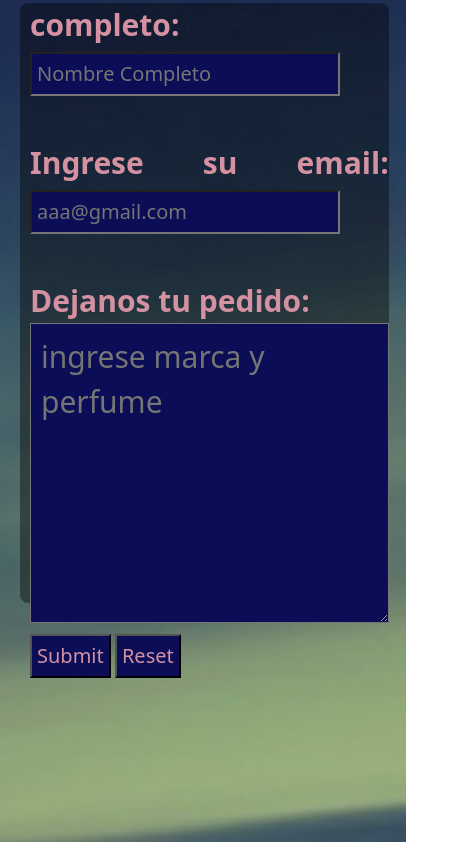
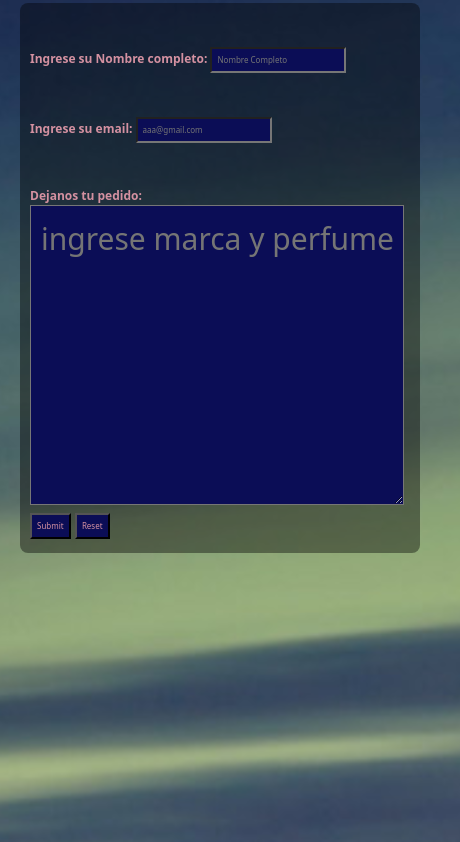
Before and after one commit to TomasSanGiovanni/Paris-SanGiovanni, a website: page Sections/CompraOnline.html in a window 390 px wide. Shown: the part 235-1077 px from the top of the page, 460 px wide, since content can reach past the window. Drawn offline with nearby package versions, Linux system fonts and the light colour scheme.

Commit message:
Tercera Entrega

```diff
--- a/scss/compraonline/_compraonline.scss
+++ b/scss/compraonline/_compraonline.scss
@@ -7,7 +7,7 @@
 
     .Card__CompraOnline{
         width: 100%;
-        height: 600px;
+        height: 700px;
         @include flex-centrado;
         flex-direction: column;
         margin: 20px;
--- a/scss/footer/_footer.scss
+++ b/scss/footer/_footer.scss
@@ -1,6 +1,6 @@
 .footer{
     grid-area: footer;
     width: $anchocompleto;
-    margin-top: 8rem;
+
 
 }
--- a/scss/mediaqueries/_mediaquerie.scss
+++ b/scss/mediaqueries/_mediaquerie.scss
@@ -27,16 +27,19 @@
       }
     }
 
-    .Card__CompraOnline{
-      width: 400px;
-      height: 400;
-      .Contenedor__Formulario__Texto{
-        font-size: 18px;
+
+
+      .Contenedor__Formulario .Card__CompraOnline {
+        width: 400px;
+        height: 550px;
+      }
+      .Contenedor__Formulario .Card__CompraOnline .Caja__Formulario .Contenedor__Formulario__Texto {
+        font-size: 12px;
+
 
       }
-      .Contenedor__Formulario__Ingresos{
-        font-size: 12px;
+      .Contenedor__Formulario .Card__CompraOnline .Caja__Formulario .Contenedor__Formulario__Ingresos {
+        font-size: 8PX;
+
       }
     }
-
-    }
```
Also changed, not shown: index.html (+1 -3 lines), css/estilos.css, 1 other file.
